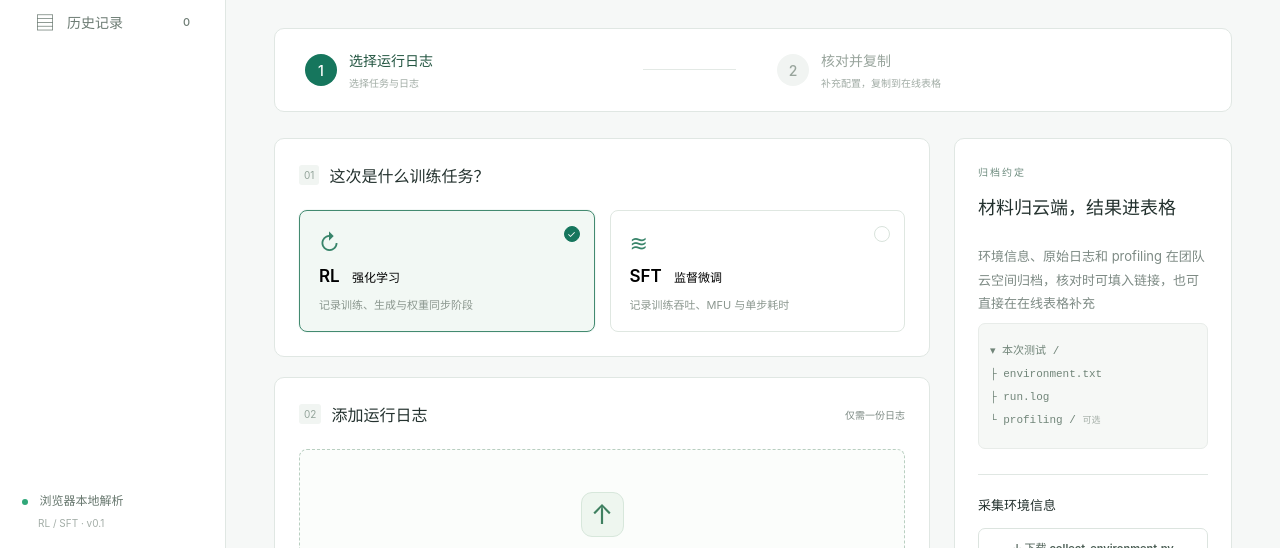
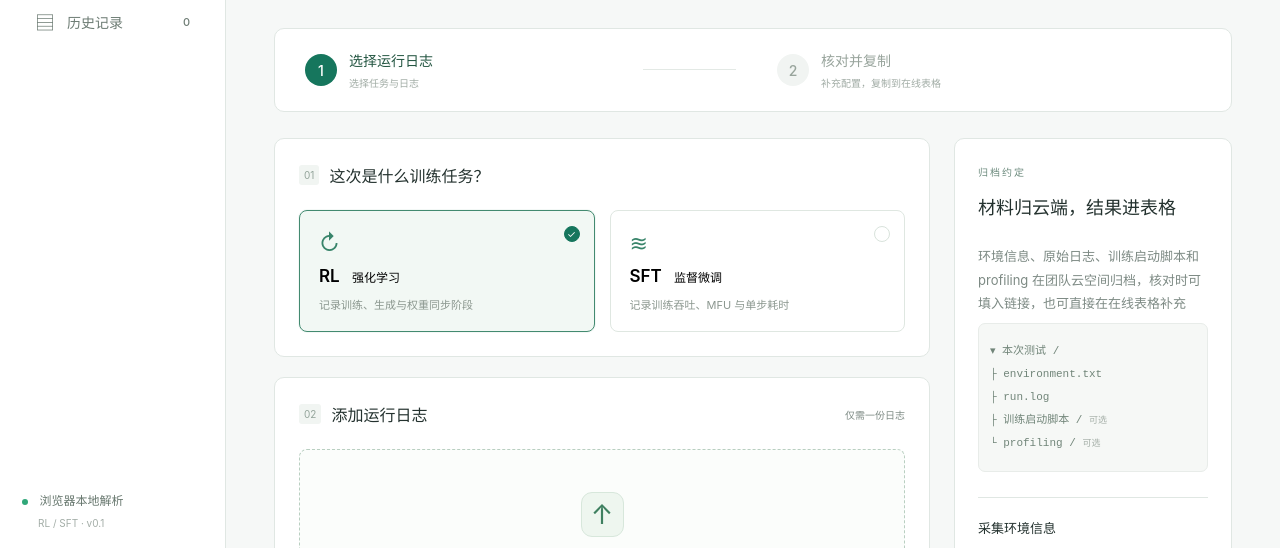
Before and after one commit to xssty123/benchmark-archive-web, a website with bundled scripts: page public/index.html in a window 1280 px wide. Shown: the part 230-778 px from the top of the page. Built offline with nearby package versions, Linux system fonts and the light colour scheme.

Commit message:
Include optional training launch scripts in archive guidance
Co-authored-by: OpenAI Codex <noreply@openai.com>

```diff
--- a/public/index.html
+++ b/public/index.html
@@ -10,7 +10,7 @@
 <section id="stage-upload" class="workspace"><div class="main-column"><article class="panel"><div class="sectiontitle"><span class="number">01</span><h2>这次是什么训练任务？</h2></div><div class="task-options"><button class="task selected" data-task="RL" aria-pressed="true"><span class="task-icon">↻</span><strong>RL <small>强化学习</small></strong><span>记录训练、生成与权重同步阶段</span><i>✓</i></button><button class="task" data-task="SFT" aria-pressed="false"><span class="task-icon">≋</span><strong>SFT <small>监督微调</small></strong><span>记录训练吞吐、MFU 与单步耗时</span><i>✓</i></button></div></article>
 <article class="panel"><div class="sectiontitle"><span class="number">02</span><h2>添加运行日志</h2><span class="muted">仅需一份日志</span></div><label class="dropzone" id="log-drop" for="log-input"><span class="upload-icon">↑</span><strong id="log-name">拖放运行日志到这里，或点击选择</strong><span id="log-hint">支持 .log / .txt / .jsonl，单文件不超过 50 MB</span><input id="log-input" type="file" accept=".log,.txt,.jsonl" class="file-input"></label><div class="hint" id="parser-hint">RL 支持 verl 的逐步文本日志，保留日志原有吞吐口径</div></article>
 <div class="actionbar"><span>日志仅在当前浏览器读取</span><button class="button primary" id="analyze">解析并核对 <span>→</span></button></div></div>
-<aside class="info-column"><article class="panel guide"><div class="eyebrow">归档约定</div><h3>材料归云端，结果进表格</h3><p>环境信息、原始日志和 profiling 在团队云空间归档，核对时可填入链接，也可直接在在线表格补充</p><div class="filetree"><div>▾ 本次测试 /</div><div>├ environment.txt</div><div>├ run.log</div><div>└ profiling / <small>可选</small></div></div><section class="environment-tools" aria-label="环境信息采集">
+<aside class="info-column"><article class="panel guide"><div class="eyebrow">归档约定</div><h3>材料归云端，结果进表格</h3><p>环境信息、原始日志、训练启动脚本和 profiling 在团队云空间归档，核对时可填入链接，也可直接在在线表格补充</p><div class="filetree"><div>▾ 本次测试 /</div><div>├ environment.txt</div><div>├ run.log</div><div>├ 训练启动脚本 / <small>可选</small></div><div>└ profiling / <small>可选</small></div></div><section class="environment-tools" aria-label="环境信息采集">
 <h4>采集环境信息</h4>
 <a class="button secondary environment-download" href="./scripts/collect_environment.py" download="collect_environment.py">↓ 下载 collect_environment.py</a>
 <p>将文件放到源码总目录，在训练容器内或训练机器上，先激活实际训练使用的 Python 环境，再选择对应命令</p>
```
